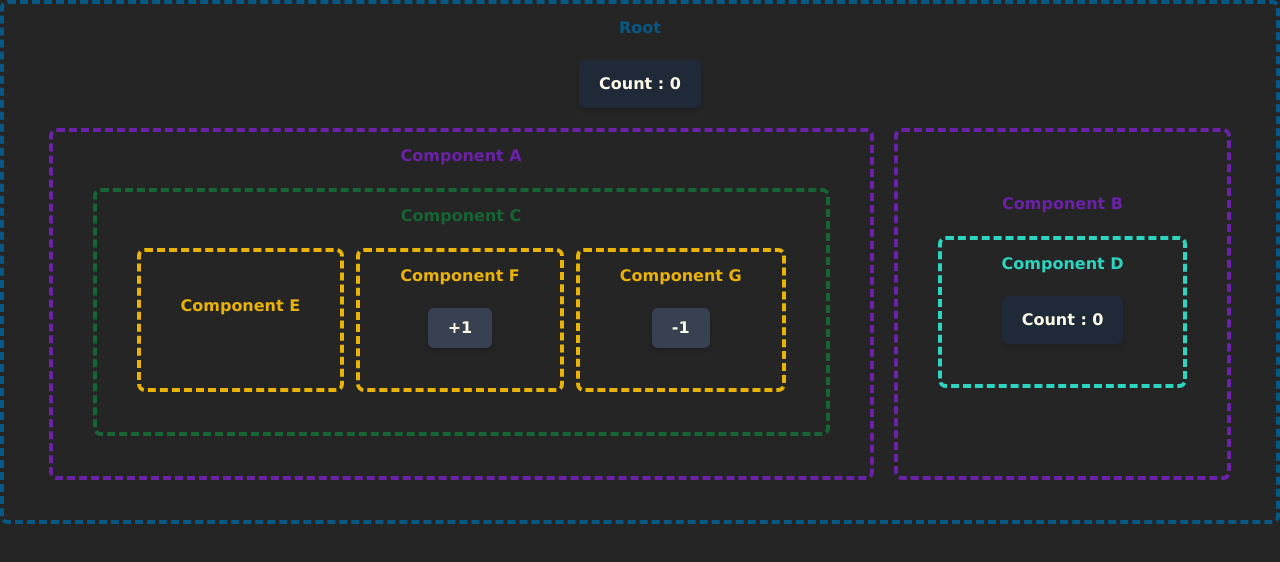
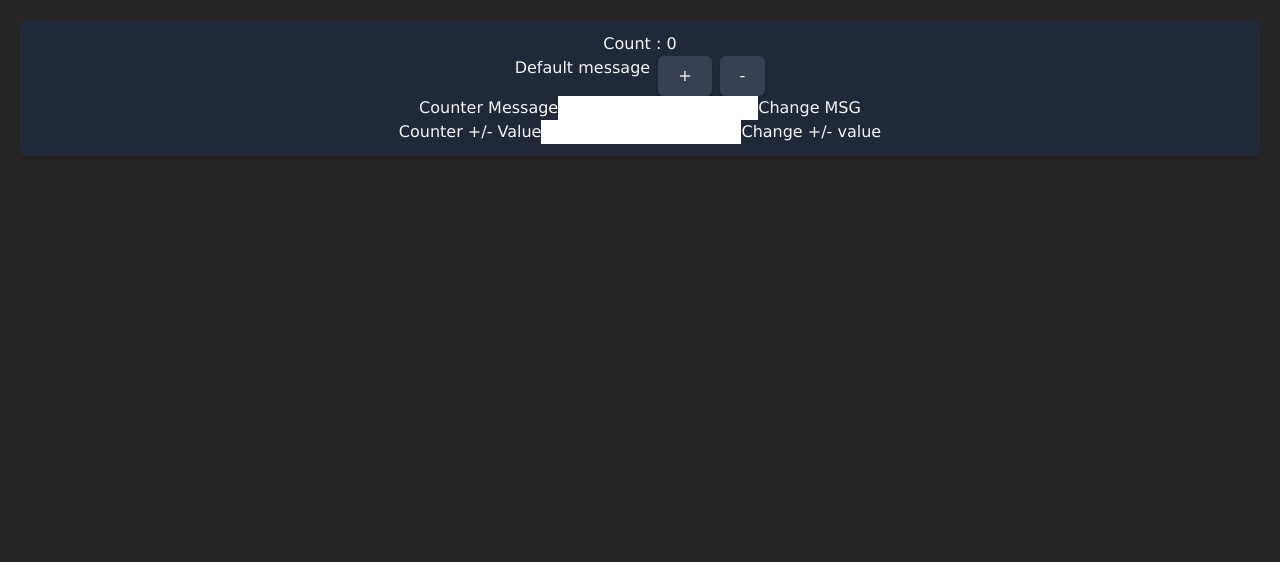
Before and after one commit to Sebssekk/k-react-course, a React (Vite) app: page / in a window 1280 px wide. Shown: the top 562 px of the page. Built offline with nearby package versions, Linux system fonts and the light colour scheme.

Commit message:
useReducer (BAD style)

```diff
--- /dev/null
+++ b/src/components/ReducerCounter.jsx
@@ -0,0 +1,86 @@
+import React, {useReducer, useState } from 'react'
+
+export const reducerCounterInitState = {
+    count: 0,
+    msg: "Default message",
+    value: 1
+}
+
+export const reducerCounterReducer = (state,action) => {
+    switch(action.type){
+        case 'add':
+            return {
+                ...state,
+                count: state.count + state.value,
+            };
+        case 'sub':
+            return {
+                ...state,
+                count: state.count - state.value,
+            };
+        case 'msgChange':
+            return {
+                ...state,
+                msg: action.payload
+            }
+            case 'valueChange':
+                return {
+                    ...state,
+                    value: action.payload
+                }
+        default:
+            return state;
+    }
+}
+
+export const ReducerCounter = () => {
+  const [counterState,dispatch] = useReducer(reducerCounterReducer,reducerCounterInitState)
+
+  const [counterValue, setCounterValue] = useState(1)
+  const [msg, setmsg] = useState('')
+
+  const handleClick = (sign) => {
+    switch (sign){
+        case '+':
+            dispatch({type: 'add'});
+            break;
+        case '-': {
+            dispatch({type: 'sub'})
+            break
+        }
+    }
+  }
+  return (
+    <div className="bg-gray-800 px-5 py-3 rounded-md shadow-md m-5 flex flex-col items-center justify-center">
+        <p className="text-center">Count : {counterState.count}</p>
+        <div className="flex gap-2">
+            <h1>{counterState.msg}</h1>
+            <button className={` px-5 py-2 rounded-md
+                                shadow-md hover:bg-gray-600
+                                ${counterState.loading? 'bg-red-500' : 'bg-gray-700'}`}
+                 onClick={() => handleClick('+')}>
+                    +</button>
+            <button className={`bg-gray-700 px-5 py-2 rounded-md
+                                shadow-md hover:bg-gray-600
+                                ${counterState.loading? 'disabled' : ''}`}
+                onClick={() => handleClick('-')}>-</button>
+        </div>
+        <form onSubmit={(e) => {
+            e.preventDefault()
+            dispatch({type:'msgChange',payload:msg})
+        }}>
+            <label htmlFor="msg">Counter Message</label>
+            <input id='msg' type="text" onChange={e=>setmsg(e.currentTarget.value)}/>
+            <button type='submit'>Change MSG</button>
+        </form>
+        <form onSubmit={(e) => {
+            e.preventDefault()
+            dispatch({type:'valueChange',payload:counterValue})
+        }}>
+            <label htmlFor="value">Counter +/- Value</label>
+            <input id='value' type="number" onChange={e=>setCounterValue(Number(e.currentTarget.value))}/>
+            <button type='submit'>Change +/- value</button>
+        </form>
+    </div>
+   )
+}
--- a/src/main.jsx
+++ b/src/main.jsx
@@ -4,11 +4,13 @@ import { App } from './App'
 
 import './globals.css'
 import { Root } from './components/ContextExample/Root'
+import { ReducerCounter } from './components/ReducerCounter'
 
 
 ReactDOM.createRoot(document.getElementById('root')).render(
   <React.StrictMode>
     {/* <App/> */}
-    <Root/>
+    {/* <Root/> */}
+    <ReducerCounter/>
   </React.StrictMode>,
 )
```
